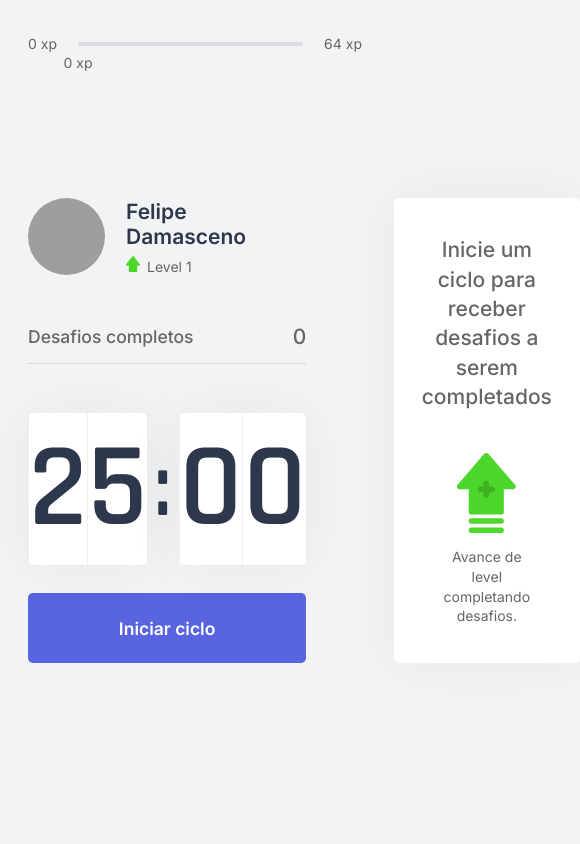
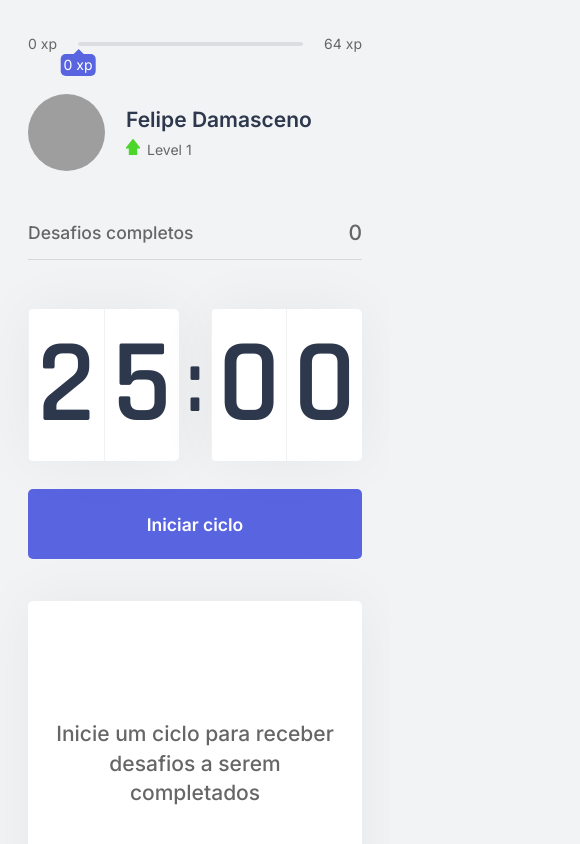
Before and after one commit to FelipeSD/move.it, a Next.js app: page / in a window 390 px wide. Shown: the top 844 px of the page, 580 px wide, since content can reach past the window. Built offline with nearby package versions, Linux system fonts and the light colour scheme; grey boxes are pictures that could not be loaded.

Commit message:
Adaptando layout com responsividade

```diff
--- a/src/components/CountDown.tsx
+++ b/src/components/CountDown.tsx
@@ -38,6 +38,7 @@ export function CountDown(){
                     className={`${styles.countDownButton}`}>
 
                     Ciclo encerrado
+                    <img src="icons/check-circle.svg" alt="terminado" />
                 </button>
             ) : (
                 // REACT FRAGMENT
@@ -49,7 +50,7 @@ export function CountDown(){
                             className={`${styles.countDownButton} ${styles.countDownButtonActive}`}>
 
                             Abandonar ciclo
-                            <img src="icons/close.svg" alt="close" />
+                            <img src="icons/close.svg" alt="fechar" />
                         </button>
                     ) : (
 
--- a/src/styles/components/ChallengeBox.module.css
+++ b/src/styles/components/ChallengeBox.module.css
@@ -1,4 +1,5 @@
 .challengeBoxContainer{
+    min-height: 500px;
     height: 100%;
 
     background: var(--white);
@@ -67,7 +68,7 @@
 .challengeActive main strong{
     font-weight: 600;
     font-size: 2rem;
-    color: var(--tile);
+    color: var(--title);
     margin: 1.5rem 0 1rem;
 }
 
--- a/src/styles/components/CountDown.module.css
+++ b/src/styles/components/CountDown.module.css
@@ -70,6 +70,9 @@
 
     border-bottom: 3px solid var(--green);
 }
+.countDownButton:disabled img{
+    margin-left: 0.5rem;
+}
 
 .countDownButtonActive {
     background: var(--white);
--- a/src/styles/components/ExperienceBar.module.css
+++ b/src/styles/components/ExperienceBar.module.css
@@ -27,4 +27,23 @@ span.currentExperience {
     position: absolute;
     top: 12px;
     transform: translateX(-50%);
+
+    background: var(--blue);
+    color: var(--white);
+    padding: .2rem;
+    border-radius: 5px;
 }
+
+span.currentExperience:after {
+    content: '';
+    position: absolute;
+    left: 1.3rem;
+    top: -0.3rem;
+    width: 0;
+    height: 0;
+    border-left: 10px solid transparent;
+    border-right: 10px solid transparent;
+    border-bottom: 10px solid var(--blue);
+    clear: both;
+    transform: translateX(-50%);
+}
--- a/src/styles/pages/Home.module.css
+++ b/src/styles/pages/Home.module.css
@@ -1,5 +1,5 @@
 .container {
-    height: 100vh;
+    min-height: 100vh;
     max-width: 992px;
     margin: 0 auto;
     padding: 2.5rem 2rem;
@@ -20,3 +20,15 @@
     gap: 6.25rem;
     align-content: center;
 }
+
+@media (max-width: 700px){
+    .container section {
+        grid-template-columns: unset;
+        gap: unset;
+
+    }
+
+    .leftContainer, .rightContainer {
+        padding-bottom: unset;
+    }
+}
```
Also changed, not shown: public/icons/check-circle.svg (added).
